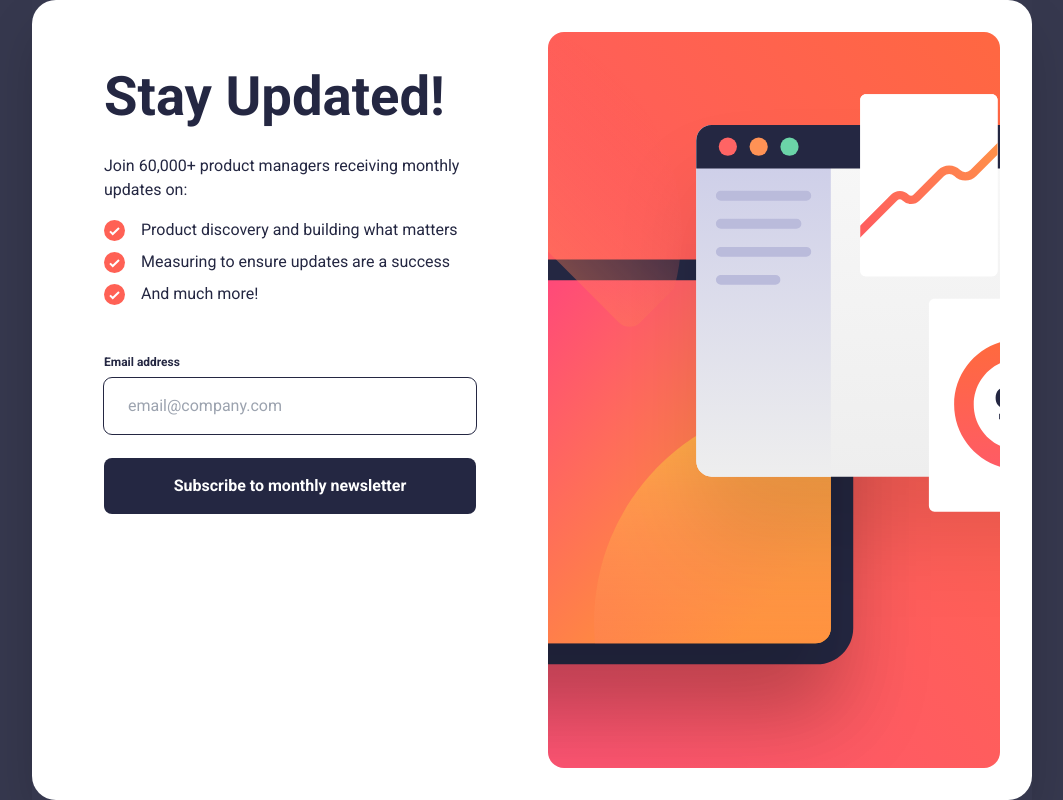
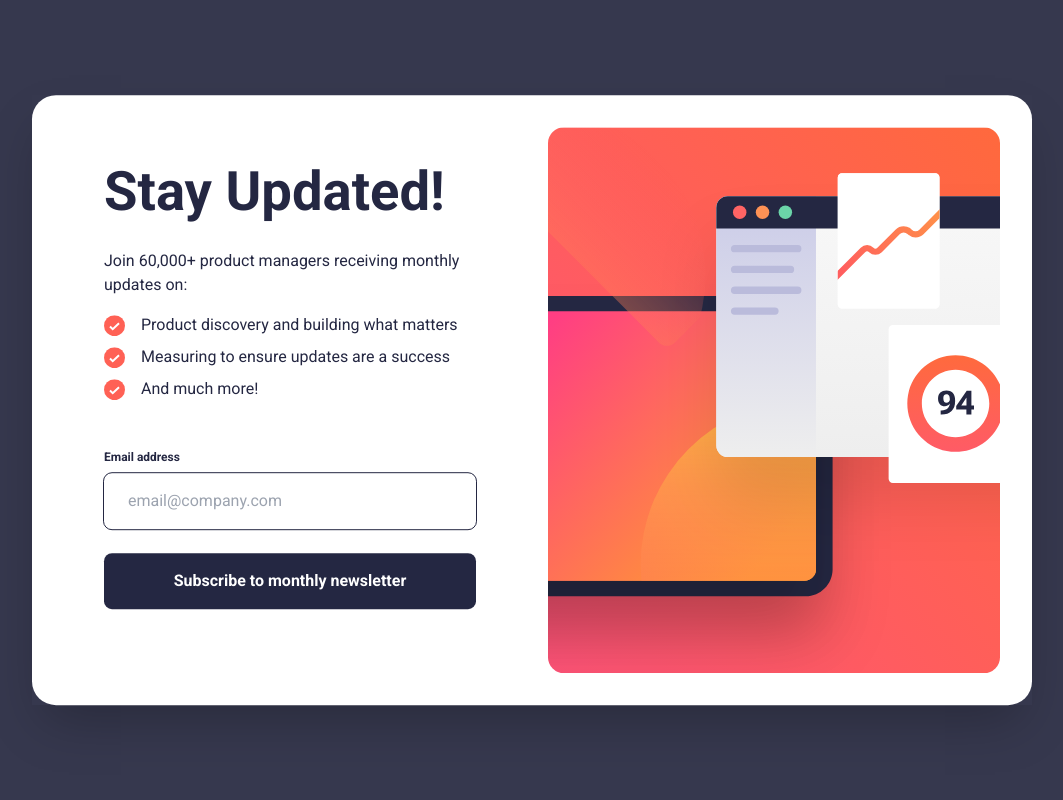
Before and after one commit to GavinITP/news-letter-signup-form, a Next.js app: page / in a window 1280 px wide. Shown: the whole page, without its empty margins (108-1171 px from the left). Built offline with nearby package versions, Linux system fonts and the light colour scheme.

Commit message:
create EmailContext component

```diff
--- a/app/page.tsx
+++ b/app/page.tsx
@@ -12,7 +12,7 @@ const Home = () => {
 
   return (
     <main className="absolute top-1/2 left-1/2 translate-x-[-50%] translate-y-[-50%] w-full sm:max-w-[375px] md:max-w-[1000px] 2xl:scale-125 shadow-2xl">
-      <article className="bg-white sm:rounded-2xl md:rounded-3xl overflow-hidden min-h-screen grid md:grid-cols-2 md:p-8 md:gap-8">
+      <article className="bg-white sm:rounded-2xl md:rounded-3xl overflow-hidden min-h-screen sm:min-h-min grid md:grid-cols-2 md:p-8 md:gap-8">
         <img
           className="w-full md:h-full object-cover md:rounded-2xl md:order-1"
           src="illustration-sign-up-mobile.svg"
--- /dev/null
+++ b/components/EmailContext.tsx
@@ -0,0 +1,17 @@
+import { createContext, useState } from "react";
+
+export const MyContext = createContext(null);
+
+export const MyContextProvider = ({
+  children,
+}: {
+  children: React.ReactNode;
+}) => {
+  const [email, setEmail] = useState("");
+
+  return (
+    <MyContext.Provider value={{ email, setEmail }}>
+      {children}
+    </MyContext.Provider>
+  );
+};
```
